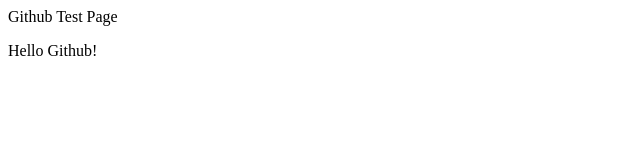
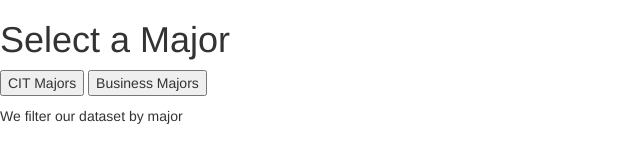
Before and after one commit to AquaticChaos/AquaticChaos.github.io, a plain HTML site: page index.html in a window 1280 px wide. Shown: the whole page, without its empty margins (0-640 px from the left). Drawn offline with nearby package versions, Linux system fonts and the light colour scheme.

Commit message:
Update index.html

```diff
--- a/index.html
+++ b/index.html
@@ -1,13 +1,47 @@
-<!doctype html>
 <html>
-  <head>
-     <neta charset="UTF-8">
-       <title>test</title>
-  </head>
-  <body>
+	<head>
+		<title>Program 5 - CIT 140 (Javascript) - Jacob Palmer</title>
 
-		<b1>Github Test Page</b1>
+		 <link rel="stylesheet" href="http://maxcdn.bootstrapcdn.com/bootstrap/3.3.5/css/bootstrap.min.css">
 
-		<p>Hello Github!</p>
+		<script src="https://ajax.googleapis.com/ajax/libs/jquery/1.11.3/jquery.min.js"></script>
+
+		<script src="http://maxcdn.bootstrapcdn.com/bootstrap/3.3.5/js/bootstrap.min.js"></script>
+		<script>
+
+
+			function getCITData() {
+				var url = "cit5students.json";
+				var request = new XMLHttpRequest();
+				request.open("GET", url);
+				var data = JSON.parse(request.responseText);
+
+				var table1 = document.getElementById("table");
+				var tableData = "<thead><tr><th>Name</th><th>Major</th><th>Midterm</th><th>Final</th></tr></thead>";
+				tableData += "<tbody>";
+
+				for (i = 0; i < data.length; i++) {
+					if (data[i].major == "CIT") {
+						tableData += "<tr><td>" + data[i].name + "</td><td>" + data[i].major + "</td><td>" + data[i].midterm + "</td><td>" + data[i].final +"</td></tr>";
+					}
+				}
+
+				tableData += "</tbody>";
+				table1.innerHTML = tableData;
+
+			}
+		</script>
+	</head>
+
+	<body>
+		<h1>Select a Major</h1>
+		<p><input type="button" value="CIT Majors" onclick="getCITData()">
+		<input type="button" value="Business Majors"></p>
+		<p>We filter our dataset by major</p>
+		<div class="container" id="table">
+			<table class="table">
+
+			</table>
+		</div>
 	</body>
 </html>
```
